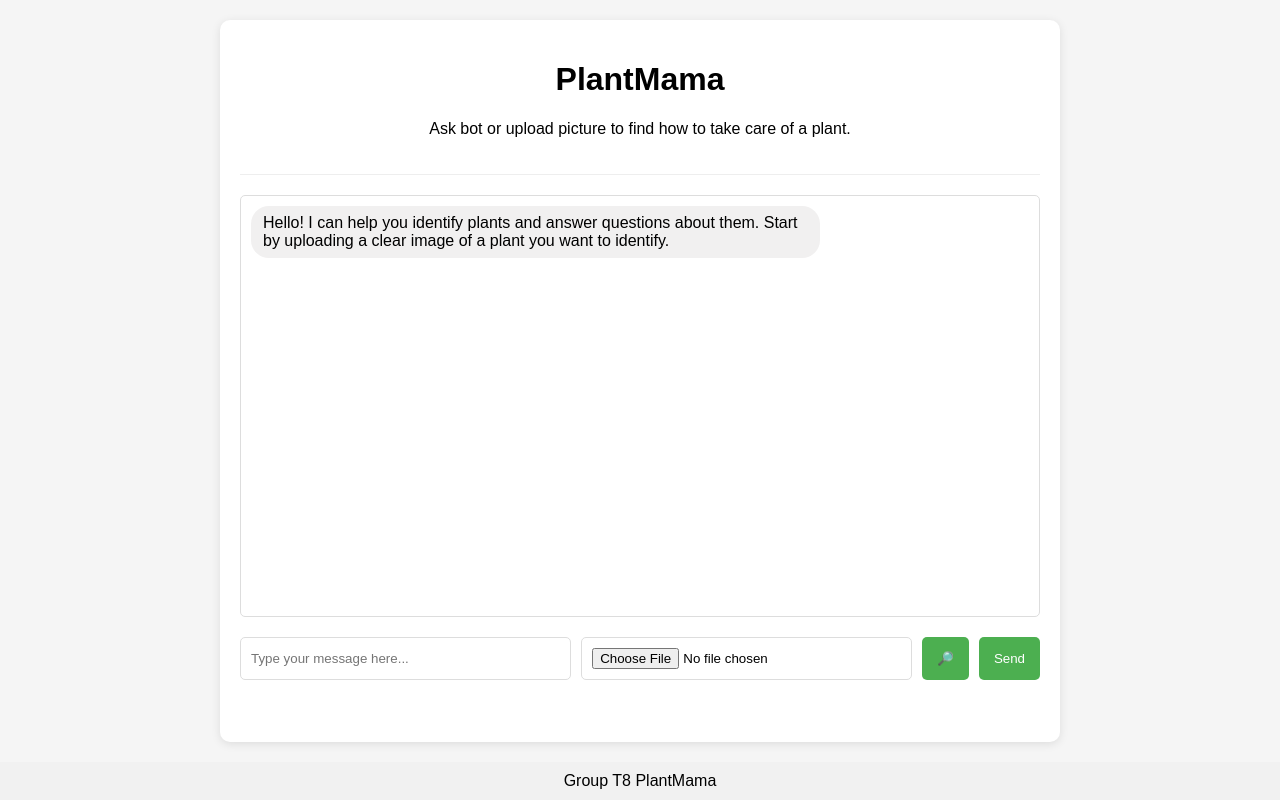
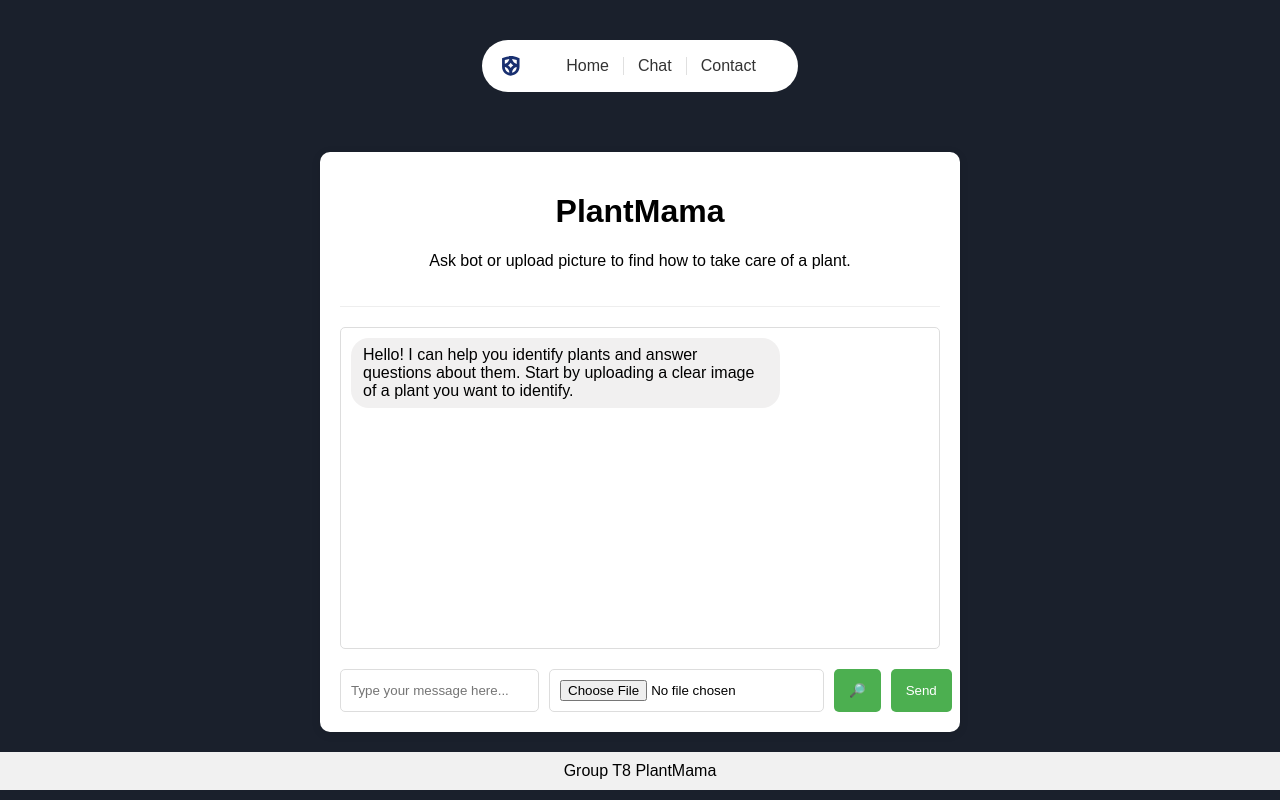
Before and after one commit to K-A05/Computing-Project-2, a Flask app: page / in a window 1280 px wide. Run offline with Flask 3, Linux system fonts and the light colour scheme; some libraries are stand-ins or nearby versions.

Commit message:
added navbar

```diff
--- /dev/null
+++ b/src/static/style.css
@@ -0,0 +1,254 @@
+body {
+    margin: 0;
+    padding: 0;
+    font-family: 'Arial', sans-serif;
+    background-color: #1a202c;
+}
+
+.main-container {
+    display: flex;
+    flex-direction: column;
+    align-items: center;
+    width: 100%;
+}
+
+.navbar-container {
+    width: 100%;
+    display: flex;
+    justify-content: center;
+    padding: 2.5rem 0;
+}
+
+.navbar {
+    display: flex;
+    align-items: center;
+    background-color: white;
+    border-radius: 50px;
+    padding: .5rem .5rem;
+    max-width: 300px; /* Reduced max-width */
+    width: 100%; /* Reduced width percentage */
+}
+
+.logo {
+    padding: 8px 12px;
+    display: flex;
+    align-items: center;
+}
+
+.logo img {
+    height: 20px; /* Slightly smaller logo */
+}
+
+.nav-links {
+    display: flex;
+    flex-grow: 1;
+    justify-content: center;
+    align-items: center;
+    gap: 0;
+}
+
+.nav-link {
+    color: #333;
+    text-decoration: none;
+    padding: 8px 10px; /* Reduced padding */
+    font-size: 16px; /* Smaller font size */
+    transition: color 0.3s ease;
+    position: relative;
+}
+
+.nav-link:hover {
+    color: #007bff;
+}
+
+.nav-link.early-access {
+    font-weight: bold;
+}
+
+.divider {
+    height: 18px; /* Smaller divider */
+    width: 1px;
+    background-color: #e0e0e0;
+    margin: 0 4px;
+}
+
+.container {
+    max-width: 600px;
+    margin: 20px auto;
+    padding: 20px;
+    background-color: white;
+    border-radius: 10px;
+    box-shadow: 0 2px 10px rgba(0, 0, 0, 0.1);
+    flex: 1;
+    display: flex;
+    flex-direction: column;
+}
+
+.header {
+    text-align: center;
+    padding-bottom: 20px;
+    border-bottom: 1px solid #eee;
+    margin-bottom: 20px;
+}
+.chat-container {
+    flex: 1;
+    overflow-y:auto;
+    margin-bottom: 20px;
+    padding: 10px;
+    border: 1px solid #ddd;
+    border-radius: 5px;
+    min-height: 300px;
+    max-height: 400px;
+}
+.message {
+    margin-bottom: 10px;
+    padding: 8px 12px;
+    border-radius: 18px;
+    max-width: 70%;
+    word-wrap: break-word;
+}
+.user-message {
+    background-color: #dcf8c6;
+    margin-left: auto;
+}
+.bot-message {
+    background-color: #f1f0f0;
+}
+/* Style for markdown content */
+.bot-message pre {
+    background-color: #f0f0f0;
+    padding: 10px;
+    border-radius: 5px;
+    overflow-x: auto;
+    margin: 5px 0;
+}
+.bot-message code {
+    background-color: #f0f0f0;
+    padding: 2px 4px;
+    border-radius: 3px;
+    font-family: monospace;
+}
+.bot-message img {
+    max-width: 100%;
+    height: auto;
+}
+.bot-message table {
+    border-collapse: collapse;
+    width: 100%;
+    margin: 10px 0;
+}
+.bot-message th, .bot-message td {
+    border: 1px solid #ddd;
+    padding: 6px;
+}
+.bot-message th {
+    background-color: #f0f0f0;
+}
+.bot-message ul, .bot-message ol {
+    padding-left: 20px;
+    margin: 5px 0;
+}
+.bot-message blockquote {
+    border-left: 3px solid #ccc;
+    padding-left: 10px;
+    margin: 5px 0;
+    color: #666;
+}
+.input-area {
+    display: flex;
+    flex-direction: column;
+    gap: 10px;
+}
+.message-input {
+    display: flex;
+    gap: 10px;
+}
+.message-input input {
+    flex: 1;
+    padding: 10px;
+    border: 1px solid #ddd;
+    border-radius: 5px;
+}
+.message-input button {
+    padding: 10px 15px;
+    background-color: #4CAF50;
+    color: white;
+    border: none;
+    border-radius: 5px;
+    cursor: pointer;
+}
+.message-input button:hover {
+    background-color: #45a049;
+}
+.image-upload {
+    display: flex;
+    align-items: center;
+    gap: 10px;
+}
+.image-upload input {
+    flex: 1;
+}
+.image-upload button {
+    padding: 10px 15px;
+    background-color: #2196F3;
+    color: white;
+    border: none;
+    border-radius: 5px;
+    cursor: pointer;
+}
+.image-upload button:hover {
+    background-color: #0b7dda;
+}
+.uploaded-image {
+    max-width: 100%;
+    max-height: 200px;
+    margin-top: 10px;
+    display: none;
+}
+.plant-info {
+    margin-top: 10px;
+    padding: 10px;
+    background-color: #f1f0f0;
+    border-radius: 5px;
+}
+.loading {
+    text-align: center;
+    margin: 10px 0;
+    font-style: italic;
+    color: #666;
+}
+footer {
+    text-align: center;
+    padding: 10px;
+    background-color: #f1f1f1;
+    margin-top: auto;
+}
+.location-inputs {
+    display: flex;
+    gap: 10px;
+    margin-bottom: 10px;
+}
+.location-inputs input {
+    flex: 1;
+    padding: 10px;
+    border: 1px solid #ddd;
+    border-radius: 5px;
+}
+.similar-images-toggle {
+    display: flex;
+    align-items: center;
+    gap: 10px;
+    margin-bottom: 10px;
+}
+
+@media (max-width: 600px) {
+    .container {
+        margin: 10px;
+        padding: 10px;
+    }
+    .message {
+        max-width: 80%;
+    }
+    .location-inputs {
+        flex-direction: column;
+    }
+}
--- a/src/templates/index.html
+++ b/src/templates/index.html
@@ -6,199 +6,27 @@
     <title>Plant Identification Chatbot</title>
     <!-- markdown -->
     <script src="https://cdnjs.cloudflare.com/ajax/libs/marked/4.2.0/marked.min.js"></script>
-    <style>
-        body {
-            font-family: Arial, sans-serif;
-            margin: 0;
-            padding: 0;
-            background-color: #f5f5f5;
-            display: flex;
-            flex-direction: column;
-            min-height: 100vh;
-        }
-        .container {
-            max-width: 800px;
-            margin: 20px auto;
-            padding: 20px;
-            background-color: white;
-            border-radius: 10px;
-            box-shadow: 0 2px 10px rgba(0, 0, 0, 0.1);
-            flex: 1;
-            display: flex;
-            flex-direction: column;
-        }
-        .header {
-            text-align: center;
-            padding-bottom: 20px;
-            border-bottom: 1px solid #eee;
-            margin-bottom: 20px;
-        }
-        .chat-container {
-            flex: 1;
-            overflow-y:auto;
-            margin-bottom: 20px;
-            padding: 10px;
-            border: 1px solid #ddd;
-            border-radius: 5px;
-            min-height: 300px;
-            max-height: 400px;
-        }
-        .message {
-            margin-bottom: 10px;
-            padding: 8px 12px;
-            border-radius: 18px;
-            max-width: 70%;
-            word-wrap: break-word;
-        }
-        .user-message {
-            background-color: #dcf8c6;
-            margin-left: auto;
-        }
-        .bot-message {
-            background-color: #f1f0f0;
-        }
-        /* Style for markdown content */
-        .bot-message pre {
-            background-color: #f0f0f0;
-            padding: 10px;
-            border-radius: 5px;
-            overflow-x: auto;
-            margin: 5px 0;
-        }
-        .bot-message code {
-            background-color: #f0f0f0;
-            padding: 2px 4px;
-            border-radius: 3px;
-            font-family: monospace;
-        }
-        .bot-message img {
-            max-width: 100%;
-            height: auto;
-        }
-        .bot-message table {
-            border-collapse: collapse;
-            width: 100%;
-            margin: 10px 0;
-        }
-        .bot-message th, .bot-message td {
-            border: 1px solid #ddd;
-            padding: 6px;
-        }
-        .bot-message th {
-            background-color: #f0f0f0;
-        }
-        .bot-message ul, .bot-message ol {
-            padding-left: 20px;
-            margin: 5px 0;
-        }
-        .bot-message blockquote {
-            border-left: 3px solid #ccc;
-            padding-left: 10px;
-            margin: 5px 0;
-            color: #666;
-        }
-        .input-area {
-            display: flex;
-            flex-direction: column;
-            gap: 10px;
-        }
-        .message-input {
-            display: flex;
-            gap: 10px;
-        }
-        .message-input input {
-            flex: 1;
-            padding: 10px;
-            border: 1px solid #ddd;
-            border-radius: 5px;
-        }
-        .message-input button {
-            padding: 10px 15px;
-            background-color: #4CAF50;
-            color: white;
-            border: none;
-            border-radius: 5px;
-            cursor: pointer;
-        }
-        .message-input button:hover {
-            background-color: #45a049;
-        }
-        .image-upload {
-            display: flex;
-            align-items: center;
-            gap: 10px;
-        }
-        .image-upload input {
-            flex: 1;
-        }
-        .image-upload button {
-            padding: 10px 15px;
-            background-color: #2196F3;
-            color: white;
-            border: none;
-            border-radius: 5px;
-            cursor: pointer;
-        }
-        .image-upload button:hover {
-            background-color: #0b7dda;
-        }
-        .uploaded-image {
-            max-width: 100%;
-            max-height: 200px;
-            margin-top: 10px;
-            display: none;
-        }
-        .plant-info {
-            margin-top: 10px;
-            padding: 10px;
-            background-color: #f1f0f0;
-            border-radius: 5px;
-        }
-        .loading {
-            text-align: center;
-            margin: 10px 0;
-            font-style: italic;
-            color: #666;
-        }
-        footer {
-            text-align: center;
-            padding: 10px;
-            background-color: #f1f1f1;
-            margin-top: auto;
-        }
-        .location-inputs {
-            display: flex;
-            gap: 10px;
-            margin-bottom: 10px;
-        }
-        .location-inputs input {
-            flex: 1;
-            padding: 10px;
-            border: 1px solid #ddd;
-            border-radius: 5px;
-        }
-        .similar-images-toggle {
-            display: flex;
-            align-items: center;
-            gap: 10px;
-            margin-bottom: 10px;
-        }
-
-        @media (max-width: 600px) {
-            .container {
-                margin: 10px;
-                padding: 10px;
-            }
-            .message {
-                max-width: 80%;
-            }
-            .location-inputs {
-                flex-direction: column;
-            }
-        }
-    </style>
+    <link rel="stylesheet" href="../static/style.css">
 </head>
 <body>
+
+    <div class="main-container">
+        <div class="navbar-container">
+            <nav class="navbar">
+                <div class="logo">
+                    <img src="../static/images/placeholder_logo.svg" alt="Eco Logo">
+                </div>
+                <div class="nav-links">
+                    <a href="#" class="nav-link">Home</a>
+                    <div class="divider"></div>
+                    <a href="#" class="nav-link">Chat</a>
+                    <div class="divider"></div>
+                    <a href="#" class="nav-link">Contact</a>
+                </div>
+            </nav>
+        </div>
+
+
         <div class="container">
             <div class="header">
                 <h1>PlantMama</h1>
@@ -236,6 +64,7 @@
                 </div>
             </div>
         </div>
+    </div>
 
     <footer>
         Group T8 PlantMama
```
Also changed, not shown: src/static/images/placeholder_logo.svg (added). Lines whose indentation alone changed are shown as unchanged.
